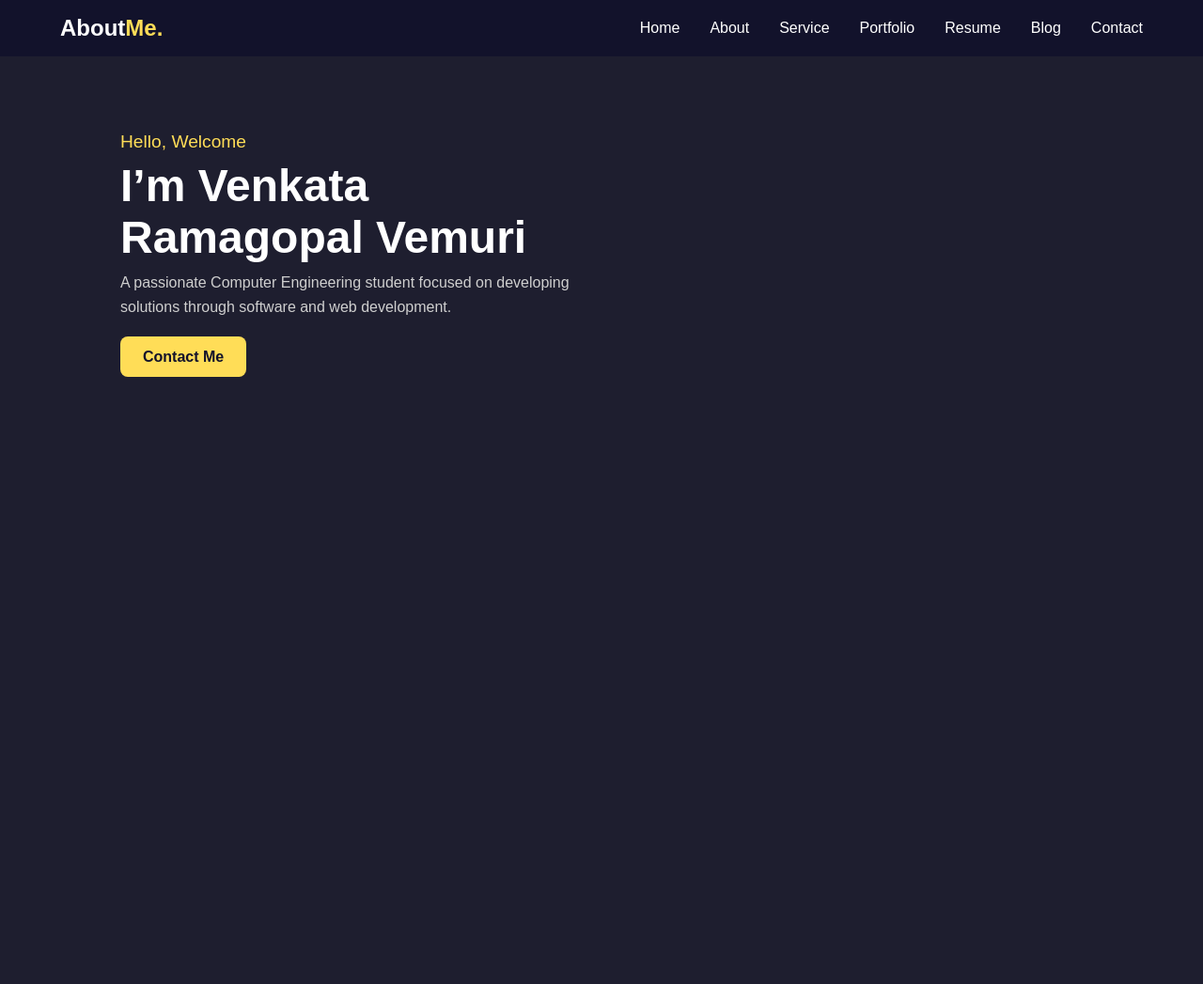
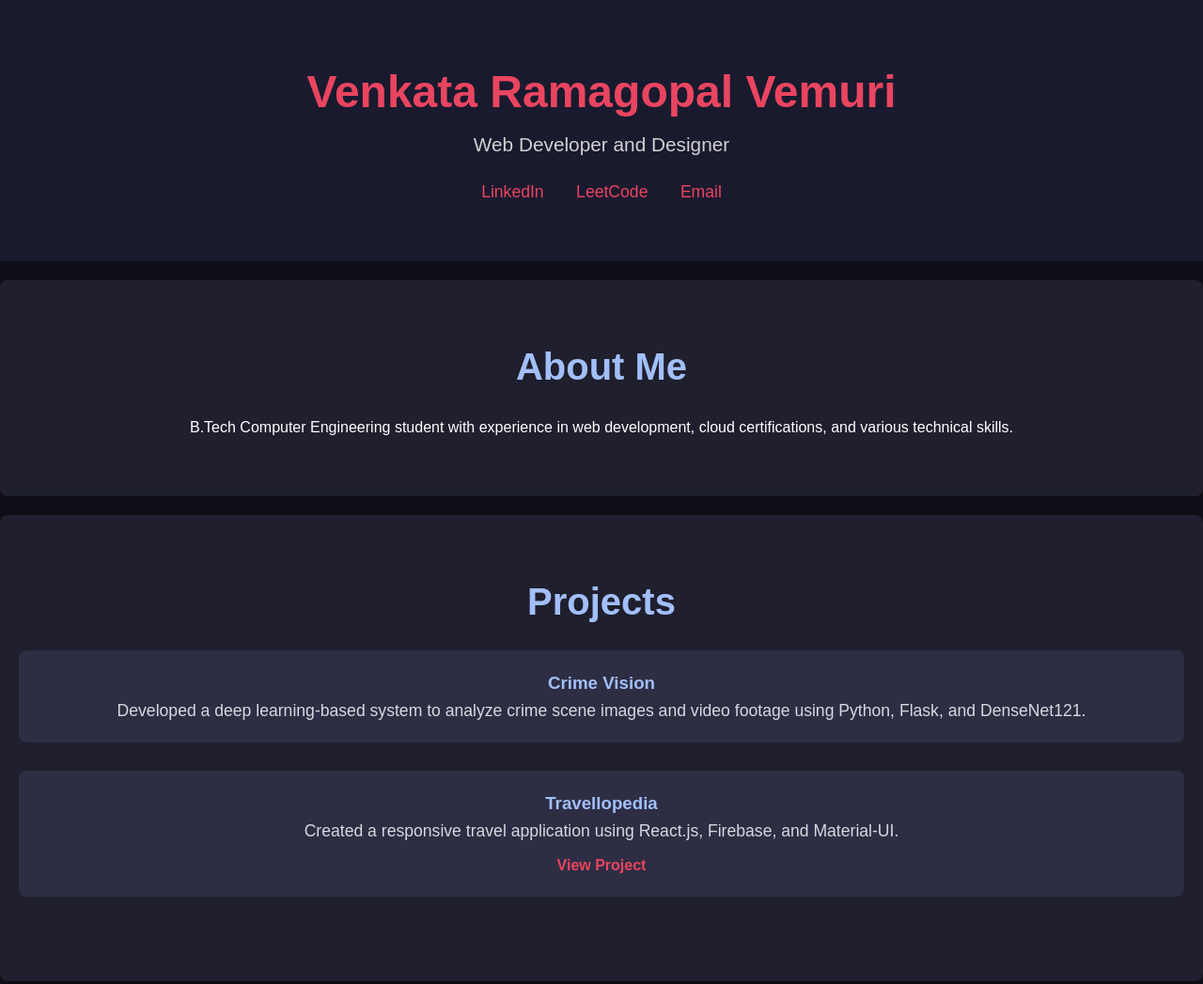
Before and after one commit to ramagopalvemuri/portfolio, a plain HTML site: page index.html in a window 1280 px wide. Shown: the top 1047 px of the page at 94% size. Before the commit the page ends 800 px from the top, so only its background shows below. Drawn offline with Linux system fonts and the light colour scheme.

Commit message:
Update index.html

```diff
--- a/index.html
+++ b/index.html
@@ -3,167 +3,225 @@
 <head>
     <meta charset="UTF-8">
     <meta name="viewport" content="width=device-width, initial-scale=1.0">
-    <title>Venkata Ramagopal Vemuri - Portfolio</title>
+    <title>Portfolio - Venkata Ramagopal Vemuri</title>
     <style>
-        /* Reset and Base Styles */
         * {
             margin: 0;
             padding: 0;
             box-sizing: border-box;
-            font-family: 'Arial', sans-serif;
         }
 
         body {
-            background-color: #1e1e2f;
-            color: #fff;
-        }
-
-        /* Navigation Bar */
-        nav {
-            display: flex;
-            justify-content: space-between;
-            align-items: center;
-            padding: 1rem 5%;
-            background-color: #12122b;
-            color: #fff;
-        }
-
-        .logo {
-            font-size: 1.5rem;
-            font-weight: bold;
-        }
-
-        .logo span {
-            color: #ffdd57;
-        }
-
-        .nav-links {
-            display: flex;
-            list-style: none;
-        }
-
-        .nav-links li {
-            margin-left: 2rem;
-        }
-
-        .nav-links a {
-            text-decoration: none;
-            color: #fff;
-            transition: color 0.3s ease;
-        }
-
-        .nav-links a:hover {
-            color: #ffdd57;
-        }
-
-        /* Hero Section */
-        .hero {
-            display: flex;
-            align-items: center;
-            justify-content: space-between;
-            padding: 5rem 10%;
-            background-color: #1e1e2f;
-        }
-
-        .hero-content {
-            max-width: 50%;
-        }
-
-        .greeting {
-            color: #ffdd57;
-            font-size: 1.2rem;
-        }
-
-        h1 {
-            font-size: 3rem;
-            margin: 0.5rem 0;
-        }
-
-        .intro {
-            font-size: 1rem;
-            margin-bottom: 2rem;
-            color: #cfcfcf;
+            font-family: 'Poppins', sans-serif;
+            color: #ffffff;
+            background-color: #0f0e17;
             line-height: 1.6;
         }
 
-        .contact-button {
-            background-color: #ffdd57;
-            color: #12122b;
-            padding: 0.8rem 1.5rem;
-            border: none;
-            border-radius: 8px;
-            font-weight: bold;
-            text-decoration: none;
-            transition: background-color 0.3s ease;
+        header {
+            background-color: #1a1a2e;
+            padding: 60px 0;
+            text-align: center;
+            position: relative;
         }
 
-        .contact-button:hover {
-            background-color: #e5c441;
+        header h1 {
+            font-size: 3em;
+            font-weight: 700;
+            color: #e94560;
+            animation: fadeInDown 1.2s ease-out;
         }
 
-        .hero-image img {
-            width: 300px;
-            height: 300px;
-            object-fit: cover;
-            border-radius: 15px;
+        header p {
+            font-size: 1.3em;
+            color: #ffffff;
+            margin-bottom: 20px;
+            opacity: 0.8;
         }
 
-        /* Responsive Design */
-        @media (max-width: 768px) {
-            .hero {
-                flex-direction: column;
-                text-align: center;
+        .social-links a {
+            color: #e94560;
+            margin: 0 15px;
+            font-size: 1.1em;
+            text-decoration: none;
+            transition: color 0.3s;
+        }
+
+        .social-links a:hover {
+            color: #a3bffa;
+        }
+
+        section {
+            padding: 60px 20px;
+            text-align: center;
+            background-color: #1f1f2e;
+            margin: 20px 0;
+            border-radius: 8px;
+            transition: transform 0.2s;
+        }
+
+        section:hover {
+            transform: scale(1.02);
+        }
+
+        section h2 {
+            font-size: 2.5em;
+            color: #a3bffa;
+            margin-bottom: 20px;
+            position: relative;
+            animation: fadeIn 1s ease-out;
+        }
+
+        .project-item, .education, .skills {
+            margin-bottom: 30px;
+            background-color: #2d2d44;
+            padding: 20px;
+            border-radius: 8px;
+            transition: transform 0.3s, box-shadow 0.3s;
+        }
+
+        .project-item:hover, .education:hover, .skills:hover {
+            transform: translateY(-10px);
+            box-shadow: 0 8px 20px rgba(0, 0, 0, 0.3);
+        }
+
+        .project-item h3, .education h3 {
+            color: #a3bffa;
+        }
+
+        .project-item p, .education p, .skills p {
+            font-size: 1.1em;
+            color: #d8d8e2;
+        }
+
+        .project-item a {
+            color: #e94560;
+            text-decoration: none;
+            font-weight: bold;
+            display: inline-block;
+            margin-top: 10px;
+            transition: color 0.3s;
+        }
+
+        .project-item a:hover {
+            color: #ffffff;
+        }
+
+        footer {
+            background-color: #1a1a2e;
+            padding: 20px;
+            text-align: center;
+            font-size: 0.9em;
+        }
+
+        footer p {
+            color: #ffffff;
+            opacity: 0.8;
+        }
+
+        /* Animations */
+        @keyframes fadeIn {
+            from {
+                opacity: 0;
             }
+            to {
+                opacity: 1;
+            }
+        }
 
-            .hero-content, .hero-image {
-                max-width: 100%;
+        @keyframes fadeInDown {
+            from {
+                opacity: 0;
+                transform: translateY(-20px);
             }
-
-            h1 {
-                font-size: 2.5rem;
-            }
-
-            .intro {
-                font-size: 1rem;
+            to {
+                opacity: 1;
+                transform: translateY(0);
             }
         }
     </style>
 </head>
 <body>
-    <!-- Navigation Bar -->
-    <nav>
-        <div class="logo">About<span>Me.</span></div>
-        <ul class="nav-links">
-            <li><a href="#home">Home</a></li>
-            <li><a href="#about">About</a></li>
-            <li><a href="#services">Service</a></li>
-            <li><a href="#portfolio">Portfolio</a></li>
-            <li><a href="#resume">Resume</a></li>
-            <li><a href="#blog">Blog</a></li>
-            <li><a href="#contact">Contact</a></li>
-        </ul>
-    </nav>
+    <header>
+        <div class="container">
+            <h1>Venkata Ramagopal Vemuri</h1>
+            <p>Web Developer and Designer</p>
+            <div class="social-links">
+                <a href="https://linkedin.com/in/ramagopal" target="_blank">LinkedIn</a>
+                <a href="https://leetcode.com/ramagopalvemuri" target="_blank">LeetCode</a>
+                <a href="mailto:ramagopalvemuri9390@gmail.com">Email</a>
+            </div>
+        </div>
+    </header>
 
-    <!-- Hero Section -->
-    <section id="home" class="hero">
-        <div class="hero-content">
-            <p class="greeting">Hello, Welcome</p>
-            <h1>I’m Venkata Ramagopal Vemuri</h1>
-            <p class="intro">A passionate Computer Engineering student focused on developing solutions through software and web development.</p>
-            <a href="mailto:ramagopalvemuri9390@gmail.com" class="contact-button">Contact Me</a>
+    <section class="about">
+        <h2>About Me</h2>
+        <p>B.Tech Computer Engineering student with experience in web development, cloud certifications, and various technical skills.</p>
+    </section>
+
+    <section class="projects">
+        <h2>Projects</h2>
+        <div class="project-item">
+            <h3>Crime Vision</h3>
+            <p>Developed a deep learning-based system to analyze crime scene images and video footage using Python, Flask, and DenseNet121.</p>
+        </div>
+        <div class="project-item">
+            <h3>Travellopedia</h3>
+            <p>Created a responsive travel application using React.js, Firebase, and Material-UI.</p>
+            <a href="https://travel-guide-c759d.web.app/" target="_blank">View Project</a>
         </div>
     </section>
 
+    <section class="skills">
+        <h2>Technical Skills</h2>
+        <p>Java, Python, C/C++, SQL, JavaScript, HTML/CSS, React, Node.js, Flask, AWS, Git, Google Cloud Platform, VS Code</p>
+    </section>
+
+    <section class="education">
+        <h2>Education</h2>
+        <p>Vellore Institute of Technology, B.Tech in Computer Engineering (CGPA: 6.87)</p>
+        <p>Bhashyam Junior College, Intermediate (Score: 83%)</p>
+        <p>Loyola Public School, ICSE (Score: 63%)</p>
+    </section>
+
+    <footer>
+        <p>&copy; 2023 Venkata Ramagopal Vemuri</p>
+    </footer>
+
     <script>
-        // Smooth scrolling to sections
-        document.querySelectorAll('a[href^="#"]').forEach(anchor => {
-            anchor.addEventListener('click', function(e) {
-                e.preventDefault();
-                document.querySelector(this.getAttribute('href')).scrollIntoView({
-                    behavior: 'smooth'
+        // JavaScript for smooth scrolling and hover animations
+        document.addEventListener("DOMContentLoaded", () => {
+            const sections = document.querySelectorAll("section");
+
+            sections.forEach((section) => {
+                section.addEventListener("mouseenter", () => {
+                    section.classList.add("active");
+                });
+
+                section.addEventListener("mouseleave", () => {
+                    section.classList.remove("active");
+                });
+            });
+
+            const scrollLinks = document.querySelectorAll("header .social-links a");
+
+            // Smooth scroll for social links
+            scrollLinks.forEach(link => {
+                link.addEventListener("click", (e) => {
+                    e.preventDefault();
+                    const targetId = link.getAttribute("href").substring(1);
+                    document.getElementById(targetId).scrollIntoView({
+                        behavior: "smooth",
+                        block: "start"
+                    });
                 });
             });
         });
+
+        // Alert message on loading the site
+        window.onload = function () {
+            alert("Welcome to Venkata Ramagopal's Portfolio!");
+        }
     </script>
 </body>
 </html>
```
